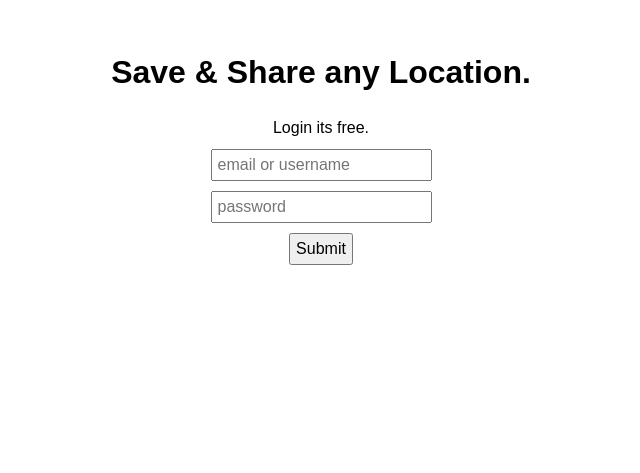
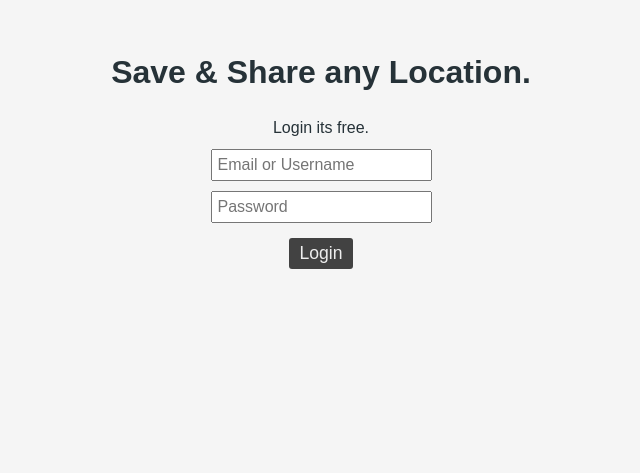
Before and after one commit to nithinsanjey/saveLocation, a plain HTML site: page index.html in a window 1280 px wide. Shown: the part 149-622 px from the top of the page, without its empty margins (319-959 px from the left). Drawn offline with Linux system fonts and the light colour scheme.

Commit message:
Login onProgress

```diff
--- a/index.html
+++ b/index.html
@@ -15,9 +15,9 @@
 				<div id="main">
 					Login its free.
 					<form>
-						<input type="text" placeholder="email or username" required><br>
-						<input type="password" placeholder="password" required><br>
-						<input type="submit" id="submit">
+						<input class="inputs" type="text" placeholder="Email or Username" required><br>
+						<input class="inputs" type="password" placeholder="Password" required><br>
+						<input id="button" type="submit" id="submit" value="Login">
 					</form>
 					<div id="placeholder"></div>
 				</div>
--- a/style.css
+++ b/style.css
@@ -1,5 +1,7 @@
 body{
 	margin: 0px;
+	background-color: #F5F5F5;
+	color: #263238;
 }
 #contentTable{
 	font-family: sans-serif;
@@ -13,7 +15,16 @@ body{
 	display: table-cell;
 	vertical-align: middle;
 }
-input{
+#button{
+	background-color: #424242;
+	border: 0px;
+	margin-top: 10px;
+	padding:5px 10px;
+	color: #EEEEEE;
+	font-size: 110%;
+	border-radius: 3px;
+}
+.inputs{
 	padding:5px 5px;
 	margin: 5px;
 	font-size: 100%;
```
Also changed, not shown: 1 other file.
